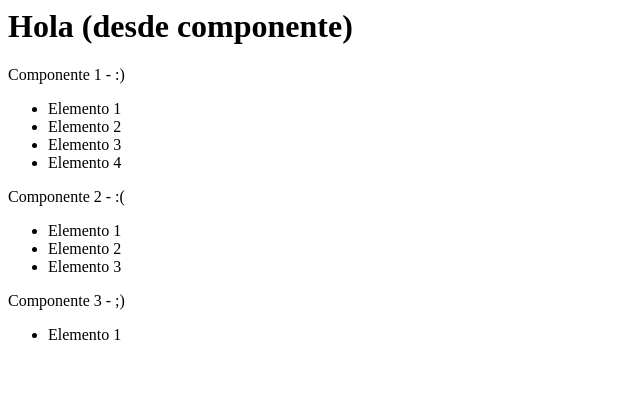
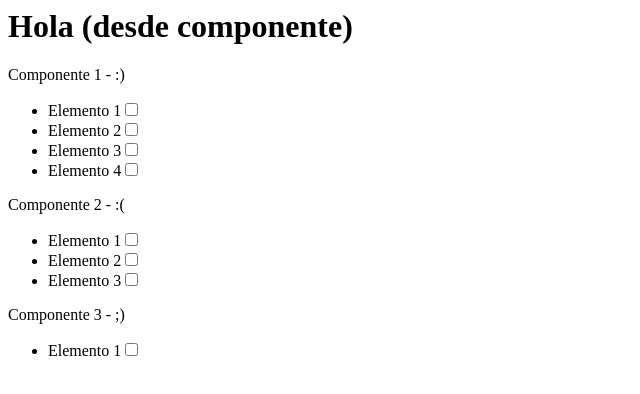
Before and after one commit to curso2022-03/React-primeros-pasos, a React (Create React App) app: page / in a window 1280 px wide. Shown: the top 394 px of the page, without its empty margins (0-640 px from the left). Built offline with nearby package versions, Linux system fonts and the light colour scheme.

Commit message:
3 files modified

```diff
--- a/src/App.jsx
+++ b/src/App.jsx
@@ -3,11 +3,19 @@ import { Lista } from './components/Lista';
 
 export function App() {
   //Lista de elementos
-  let listaElementos1 = ['Elemento 1', 'Elemento 2', 'Elemento 3'];
+  let listaElementos1 = [
+    { done: false, texto: 'Elemento 1' },
+    { done: true, texto: 'Elemento 2' },
+    { done: false, texto: 'Elemento 3' },
+  ];
   //Añadimos un elemento al final de la lista
-  listaElementos1.push('Elemento 4');
-  let listaElementos2 = ['Elemento 1', 'Elemento 2', 'Elemento 3'];
-  let listaElementos3 = ['Elemento 1'];
+  listaElementos1.push({ done: true, texto: 'Elemento 4' });
+  let listaElementos2 = [
+    { done: true, texto: 'Elemento 1' },
+    { done: false, texto: 'Elemento 2' },
+    { done: true, texto: 'Elemento 3' },
+  ];
+  let listaElementos3 = [{ done: true, texto: 'Elemento 1' }];
   return (
     <div>
       <h1>Hola (desde componente)</h1>
--- a/src/components/ComponenteLista.jsx
+++ b/src/components/ComponenteLista.jsx
@@ -1,4 +1,16 @@
 import React from 'react';
 export function ComponenteLista(props) {
-  return <li>{props.texto}</li>;
+  let claseLista = '';
+  if (props.done) {
+    claseLista = 'el-checked';
+  } else {
+    claseLista = 'el-unchecked';
+  }
+
+  return (
+    <li className={claseLista}>
+      {props.texto}
+      <input type="checkbox" />
+    </li>
+  );
 }
--- a/src/components/Lista.jsx
+++ b/src/components/Lista.jsx
@@ -4,7 +4,12 @@ export function Lista(props) {
   let listaComponentes = [];
   if (props.elementos !== undefined) {
     for (let i = 0; i < props.elementos.length; i++) {
-      listaComponentes.push(<ComponenteLista texto={props.elementos[i]} />);
+      listaComponentes.push(
+        <ComponenteLista
+          done={props.elementos[i].done}
+          texto={props.elementos[i].texto}
+        />
+      );
     }
   }
 
```
